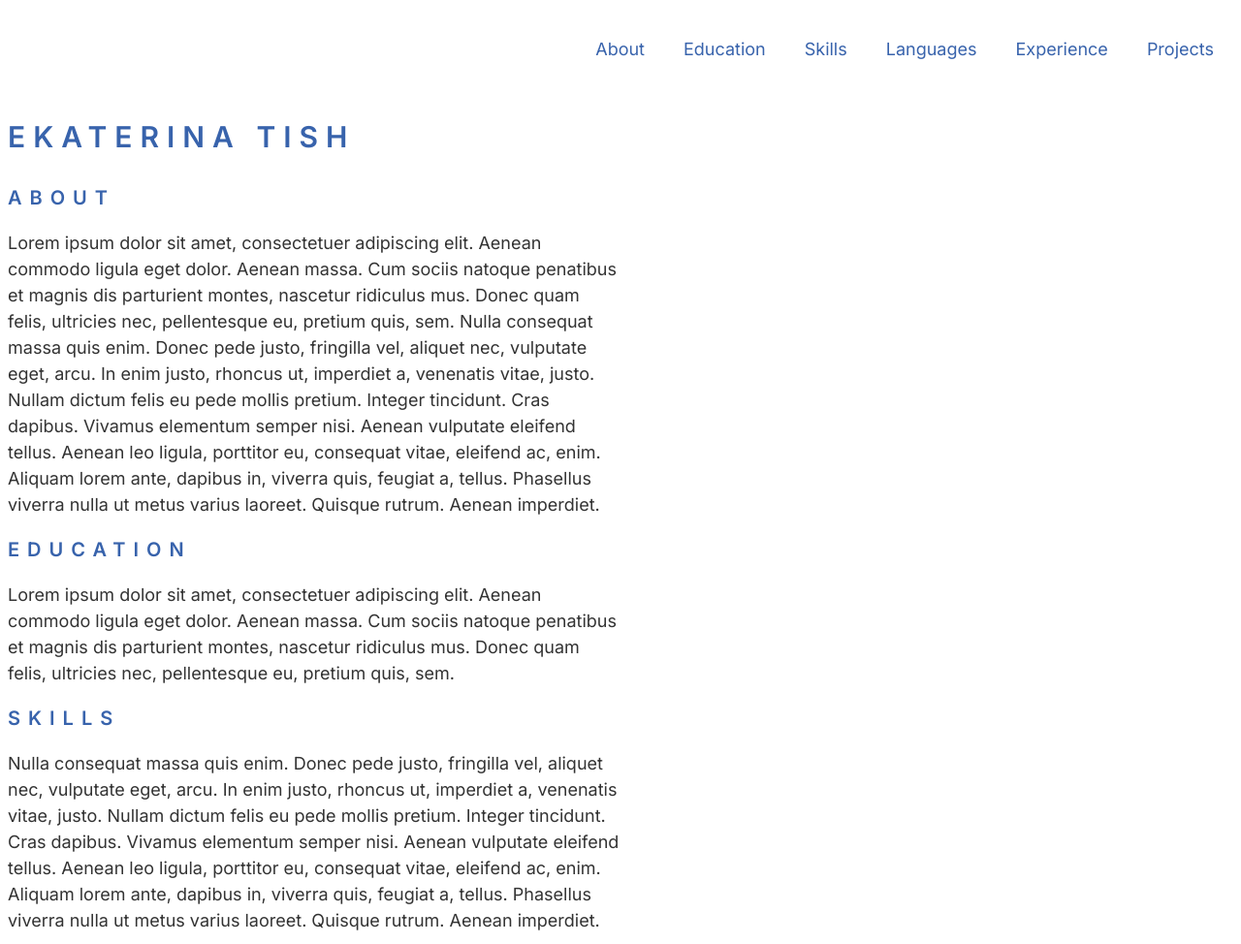
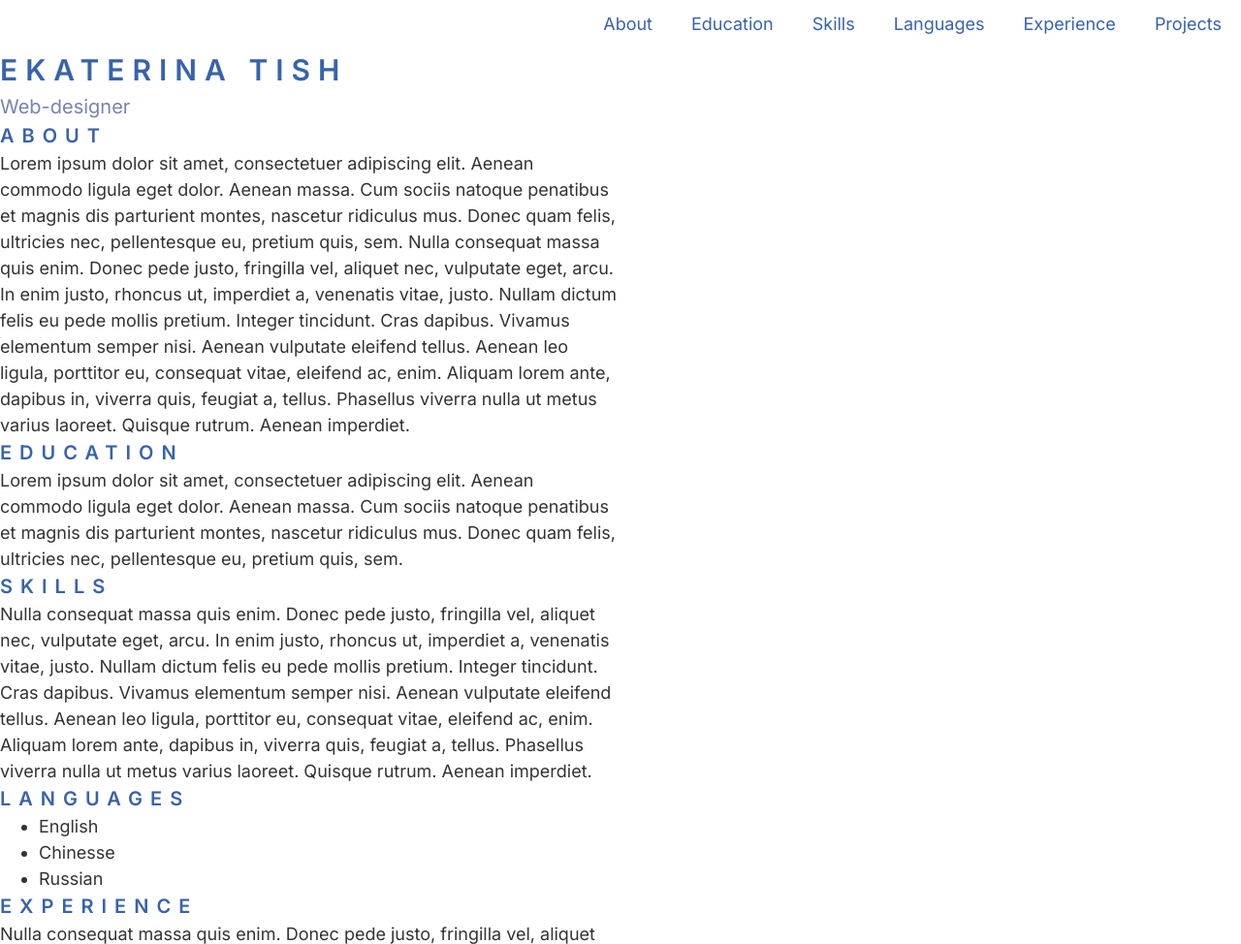
Before and after one commit to catherinetish/rsschool-cv, a plain HTML site: page index.html in a window 1280 px wide. Shown: the top 974 px of the page at 97% size. Drawn offline with Linux system fonts and the light colour scheme.

Commit message:
feat: add font settings

```diff
--- a/index.html
+++ b/index.html
@@ -34,6 +34,8 @@
             <span class="section-title">
                <h1>Ekaterina Tish</h1>
             </span>
+            <span class="position">Web-designer</span>
+
             <h2 class="section-title">About</h2>
             <p>Lorem ipsum dolor sit amet, consectetuer adipiscing elit. Aenean commodo ligula eget dolor. Aenean massa.
                Cum sociis natoque penatibus et magnis dis parturient montes, nascetur ridiculus mus. Donec quam felis,
--- a/style.scss
+++ b/style.scss
@@ -1,5 +1,6 @@
 * {
    box-sizing: border-box;
+   margin: 0;
 }
 body{
    display: flex;
@@ -66,6 +67,12 @@ body{
       }
    }
 }
+ main{
+   .position{
+      font-size: 20px;
+      color: #7783ad;
+   }
+ }
 
 .footer{
    background-color: rgb(166, 172, 205);
```
Also changed, not shown: css/style.css.
